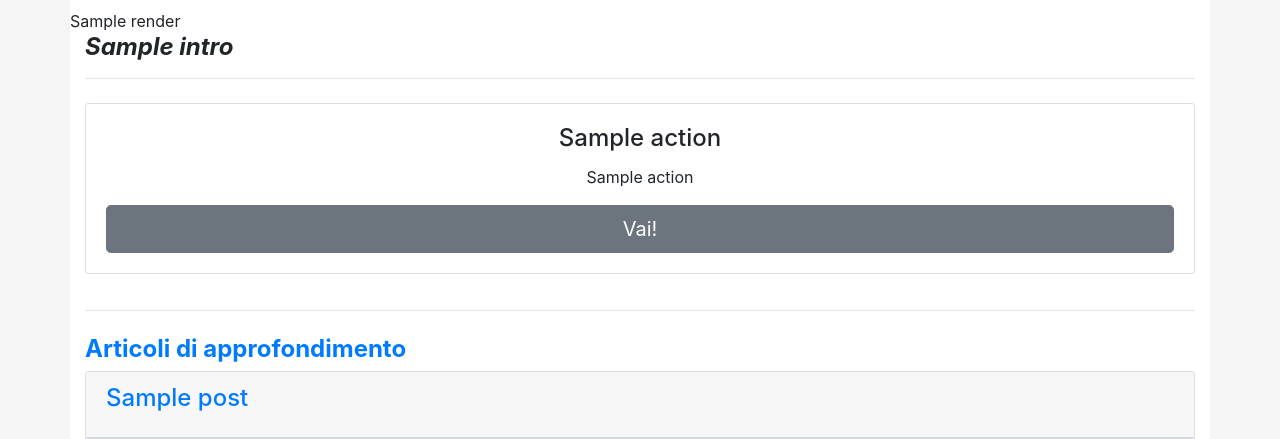
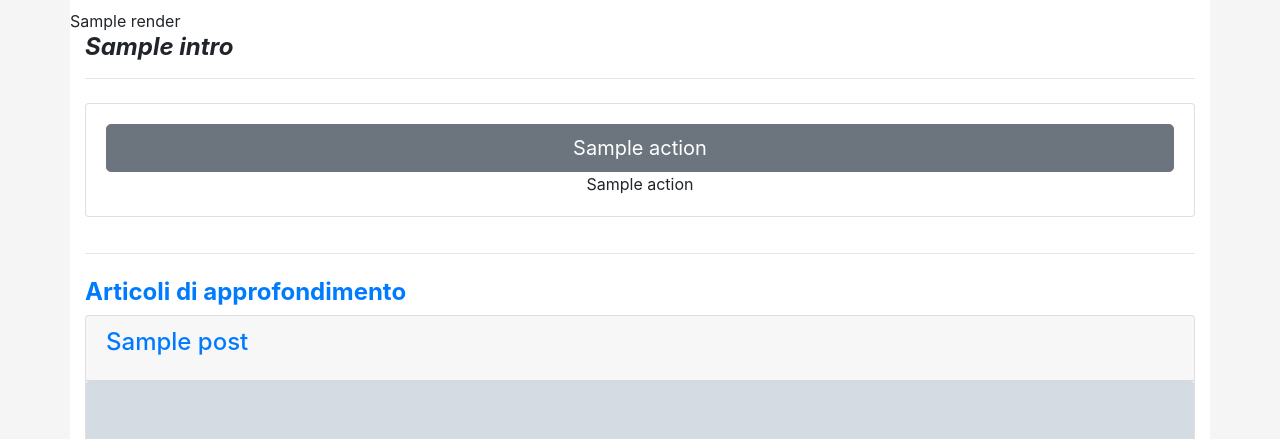
Before and after one commit to andywar65/project_repo, a Django app: template pages/templates/pages/home.html in a window 1280 px wide. Shown: the part 56-495 px from the top of the page. Run offline with Django 3.2, Linux system fonts and the light colour scheme; the template is opened without the code that fills it: most values are stand-ins (such as "Sample title", 1, 10 or a date in 2020); grey boxes marked "Sample" are stand-in pictures; some libraries are stand-ins or nearby versions.

Commit message:
changed action buttons in home page template

```diff
--- a/pages/templates/pages/home.html
+++ b/pages/templates/pages/home.html
@@ -18,9 +18,8 @@
   {% for action in actions %}
   <div class="card text-center" style="margin-bottom: 20px; min-width: 18rem; ">
     <div class="card-body">
-      <h4 class="card-title">{{ action.title }}</h4>
+      <a href="{{ action.link }}" class="btn btn-secondary btn-lg btn-block">{{ action.title }}</a>
       <p class="card-text">{{ action.subtitle }}</p>
-      <a href="{{ action.link }}" class="btn btn-secondary btn-lg btn-block">Vai!</a>
     </div>
   </div>
   {% endfor %}
```
